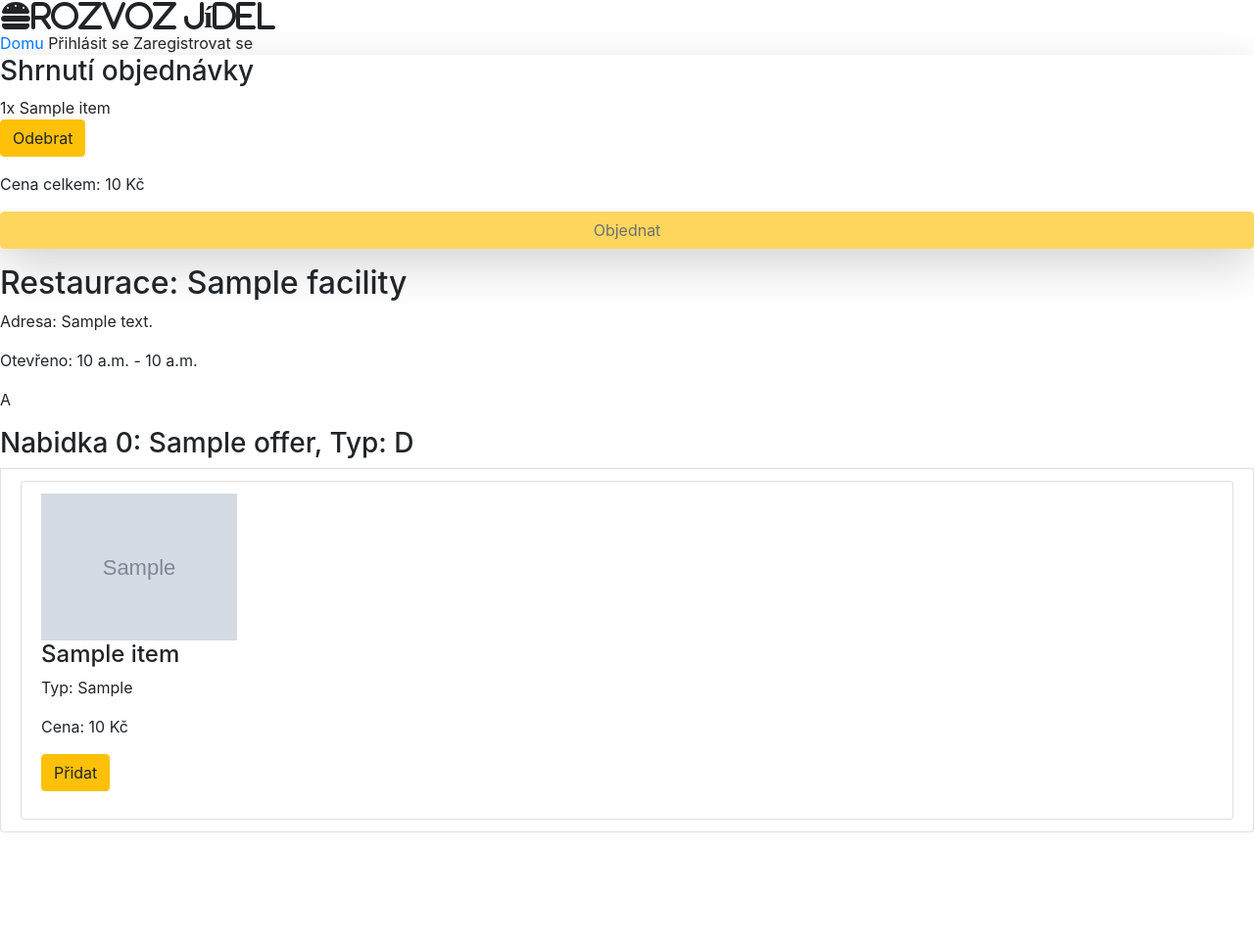
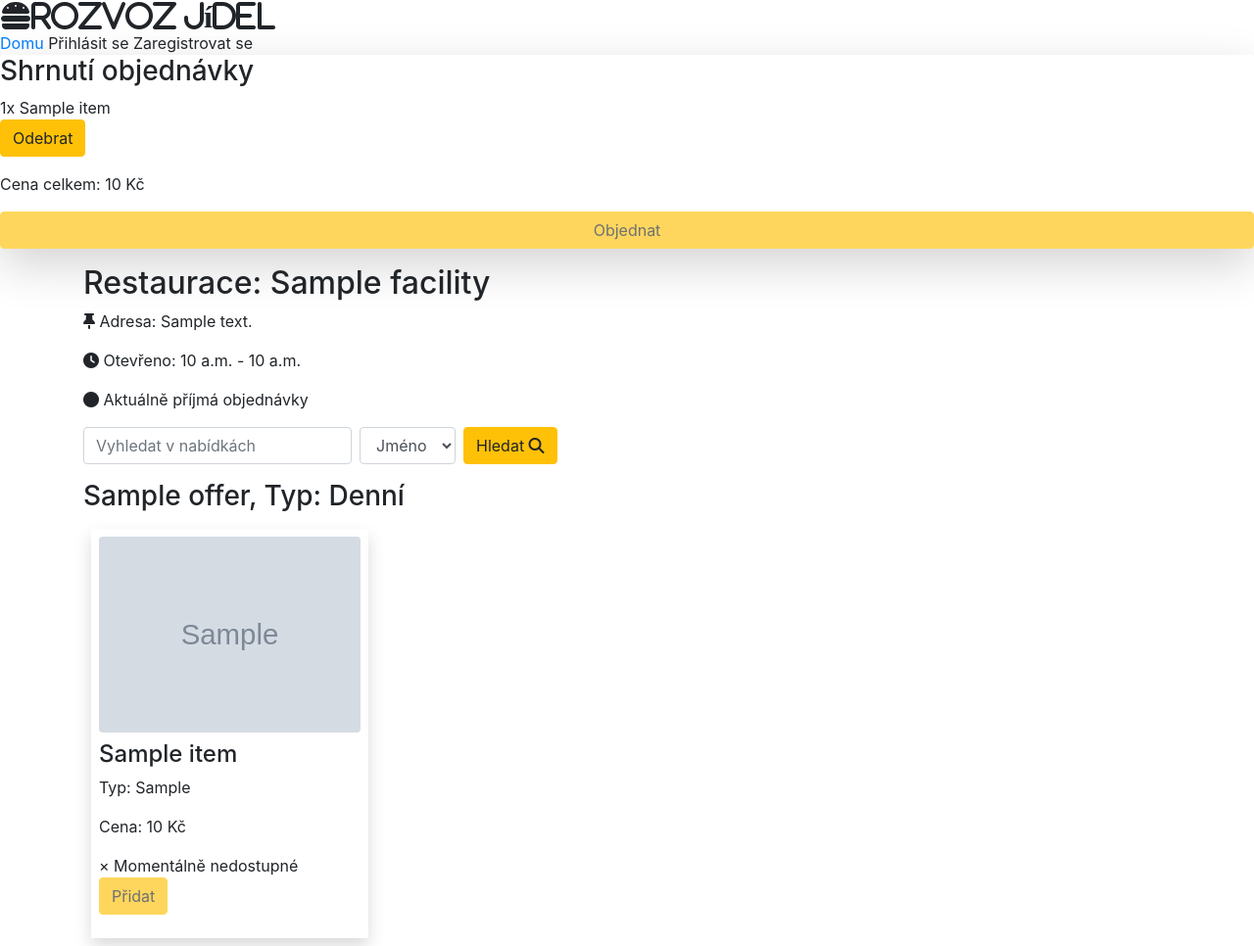
Before and after one commit to Griperis/IIS-Food-Delivery, a Django app: template FoodDelivery/templates/app/facility/facility_detail.html in a window 1280 px wide. Shown: the whole page at 98% size. Before the commit the page ends 850 px from the top, so only its background shows below. Run offline with Django 3.2, Linux system fonts and the light colour scheme; tables that the repository leaves empty hold one stand-in row (values such as "Sample post"); the template is opened without the code that fills it: values that come from a table or form of the project are taken from there, most other values are stand-ins (such as "Sample title", 1, 10 or a date in 2020); grey boxes marked "Sample" are stand-in pictures; some libraries are stand-ins or nearby versions.

Commit message:
search box added

```diff
--- a/FoodDelivery/templates/app/facility/facility_detail.html
+++ b/FoodDelivery/templates/app/facility/facility_detail.html
@@ -8,6 +8,8 @@
         <form method="GET">
             <button type="submit" class="btn btn-warning" name="remove_item" value="{{ entry.item.pk }}">Odebrat</button>
         </form>
+    {% empty %}
+    Žádné položky
     {% endfor %}
     <p>Cena celkem: {{ summary.price }} Kč</p>
     <form method="POST">
@@ -15,32 +17,50 @@
         <button type="submit" class="btn btn-warning btn-block" {% if not can_order %} disabled {% endif %}>Objednat</button>
     </form>
 </div>
+<div class="container mt-2">
     <h2>Restaurace: {{ facility.name }}</h2>
-<p>Adresa: {{ facility.address }}</p>
-<p>Otevřeno: {{ facility.opening_time }} - {{ facility.closing_time }}</p>
-<p>{{ facility.state }}</p>
-<div class="mb-3">
-    <ul class="list-group">
+    <p><i class="fas fa-thumbtack color-yellow"></i> Adresa: {{ facility.address }}</p>
+    <p><i class="fas fa-clock color-yellow"></i> Otevřeno: {{ facility.opening_time }} - {{ facility.closing_time }}</p>
+    {% if facility.state == 'A' %}
+        <i class="fas fa-circle online-symbol"></i>
+        Aktuálně příjmá objednávky
+    {% elif facility.state == 'D' %}
+        <i class="fas fa-circle offline-symbol"></i>
+        Nepříjmá objednávky
+    {% endif %}
+    <form class="form-inline mt-3" method="GET">
+        <input class="form-control mr-2" type="text" placeholder="Vyhledat v nabídkách">
+        <select class="form-control mr-2">
+            <option value="name">Jméno</option>
+            <option value="type">Typ</option>
+        </select>
+        <button class="btn btn-warning" type="submit">Hledat <i class="fas fa-search"></i></button>
+    </form>
+</div>
+<div class="container">
     {% for offer in facility.offers.all %}
-        <h3>Nabidka {{ forloop.counter0 }}: {{ offer.name }}, Typ: {{ offer.variant }}</h3>
-        <li class="list-group-item">
-            <ul class="list-group">
+    <div class="fd-offer-container">
+        <h3>{{ offer.name }}, Typ: {% if offer.variant == 'P' %}Stálá{% elif offer.variant == 'D'%}Denní{% endif %}</h3>
+        <div class="d-flex flex-wrap">
         {% for item in offer.items.all %}
-                <li class="list-group-item">
+            <div class="shadow m-2 p-2">
             {% comment %} Image with no image available picture when item.img is not set {% endcomment %}
-                    <img style="width: 200px;" src="{% if item.img %}{{ item.img.url }}{% endif %}"
+            <img style="height: 200px;" class="rounded" src="{% if item.img %}{{ item.img.url }}{% endif %}"
                 onerror="this.onerror=null; this.src='/static/imgs/Default.jpg'">
+            <div class="mt-2">
                 <h4>{{ item.name }}</h4>
-                    <p>Typ: {{ item.variant }}</p>
+                {% if item.variant != '' %}<p>Typ: {{ item.variant }}</p>{% endif %}
+                {% if item.volume %}<p>Objem: {{ item.volume }}</p> {% endif %}
                 <p>Cena: {{ item.price }} Kč</p>
+                {% if not item.in_stock %}&times; Momentálně nedostupné{% endif %}
                 <form method="GET" action="">
-                        <button type="submit" class="btn btn-warning" name="add_item" value="{{ item.pk }}">Přidat</button>
+                    <button type="submit" class="btn btn-warning" name="add_item" value="{{ item.pk }}" {% if not item.in_stock %} disabled {% endif %}>Přidat</button>
                 </form>
-                </li>
+                </div>
+            </div>
             {% endfor %}
-            </ul>
-        </li>
+        </div>
     {% endfor %}
-    </ul>
+    </div>
 </div>
 {% endblock %}
```
Also changed, not shown: 1 other file. Lines whose indentation alone changed are shown as unchanged.
